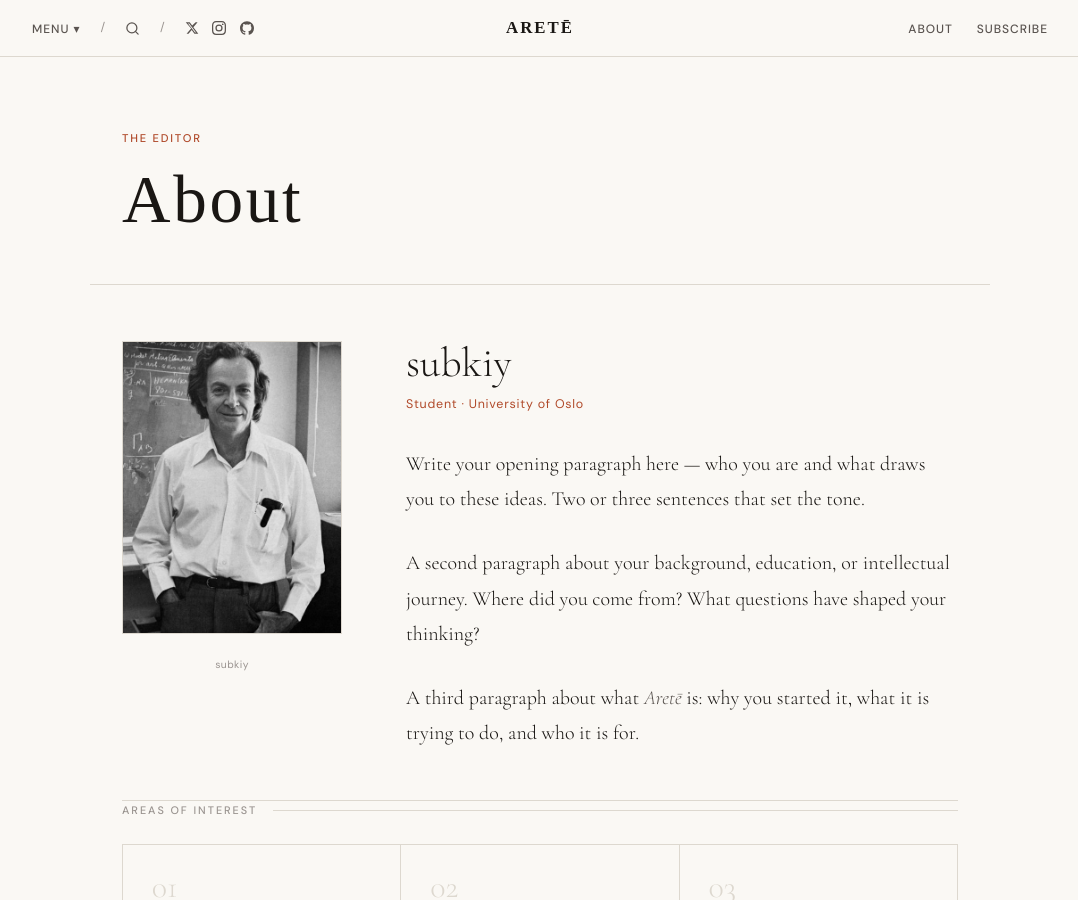
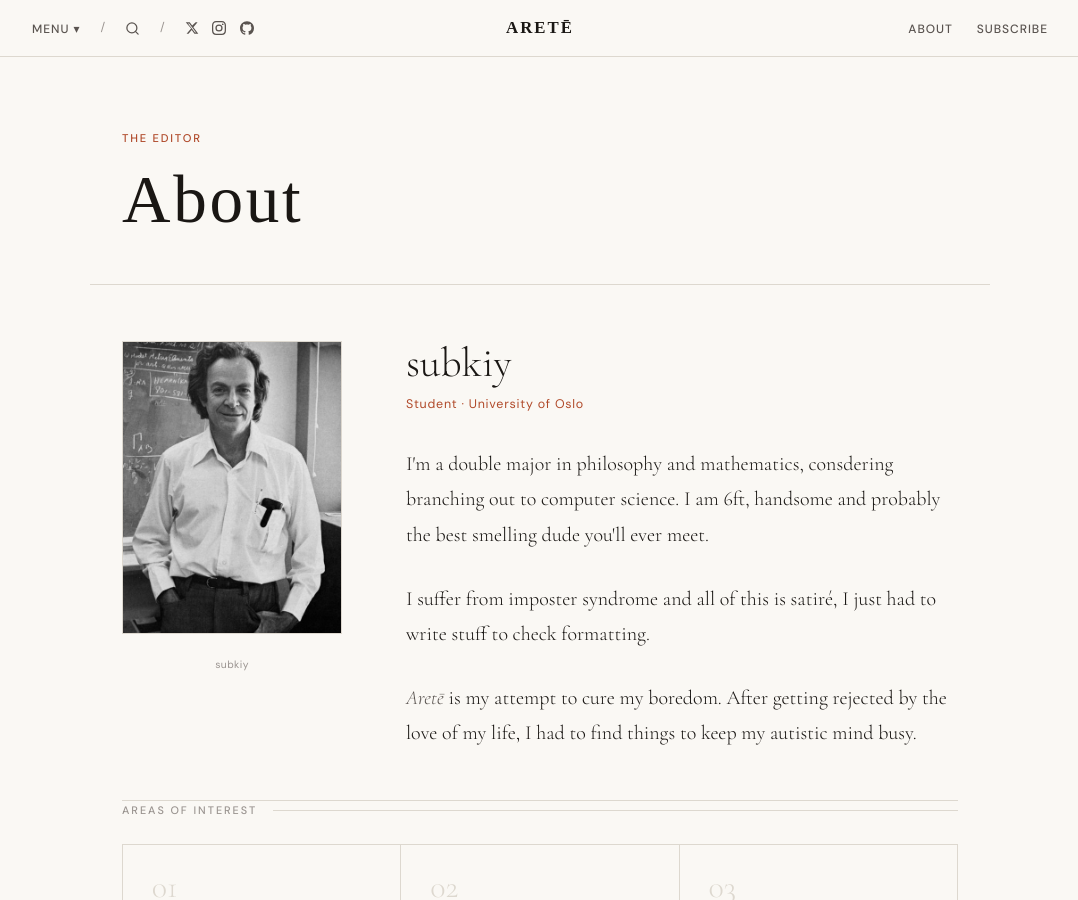
Before and after one commit to subkiy/arete, a Jekyll site: the page built from about.html, in a window 1280 px wide and 900 px high. Shown: the whole window, without its empty margins (100-1178 px from the left). Built offline with Jekyll 4.4.1, drawn with Linux system fonts in a browser that asks for light colours; some web fonts are replaced.

Commit message:
Update about.html

```diff
--- a/about.html
+++ b/about.html
@@ -25,16 +25,16 @@ permalink: /about.html
     <div class="profile-body">
       <!-- EDIT YOUR BIO BELOW -->
       <p>
-        Write your opening paragraph here — who you are and what draws you
-        to these ideas. Two or three sentences that set the tone.
+        I'm a double major in philosophy and mathematics, consdering branching out to computer science.
+        I am 6ft, handsome and probably the best smelling dude you'll ever meet.
       </p>
       <p>
-        A second paragraph about your background, education, or intellectual
-        journey. Where did you come from? What questions have shaped your thinking?
+        I suffer from imposter syndrome and all of this is satiré, I just had to write stuff to check formatting.
       </p>
       <p>
-        A third paragraph about what <em>{{ site.title }}</em> is: why you started it,
-        what it is trying to do, and who it is for.
+        <em>{{ site.title }}</em> is my attempt to cure my boredom.
+        After getting rejected by the love of my life, I had to find things to
+        keep my autistic mind busy.
       </p>
     </div>
   </div>
```
